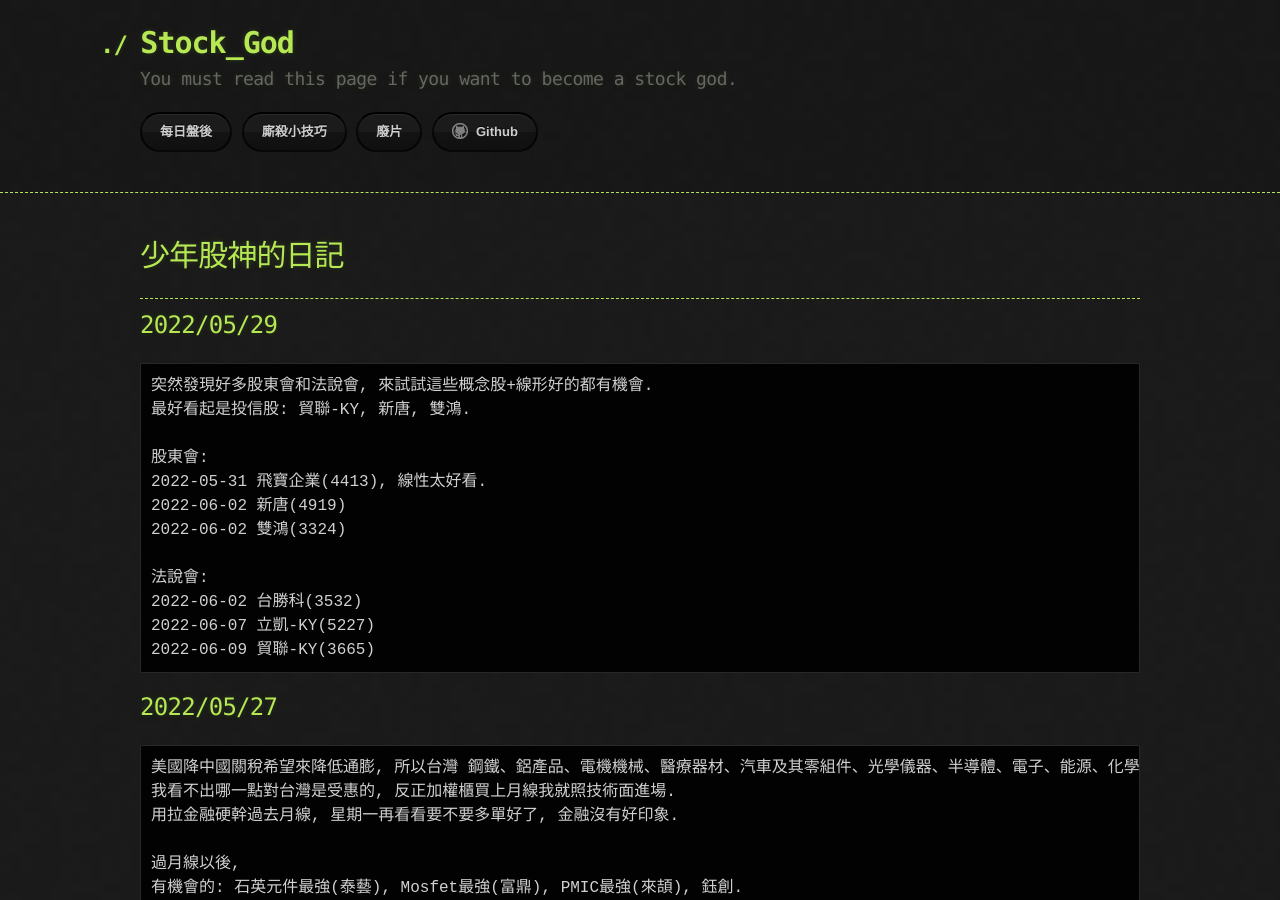
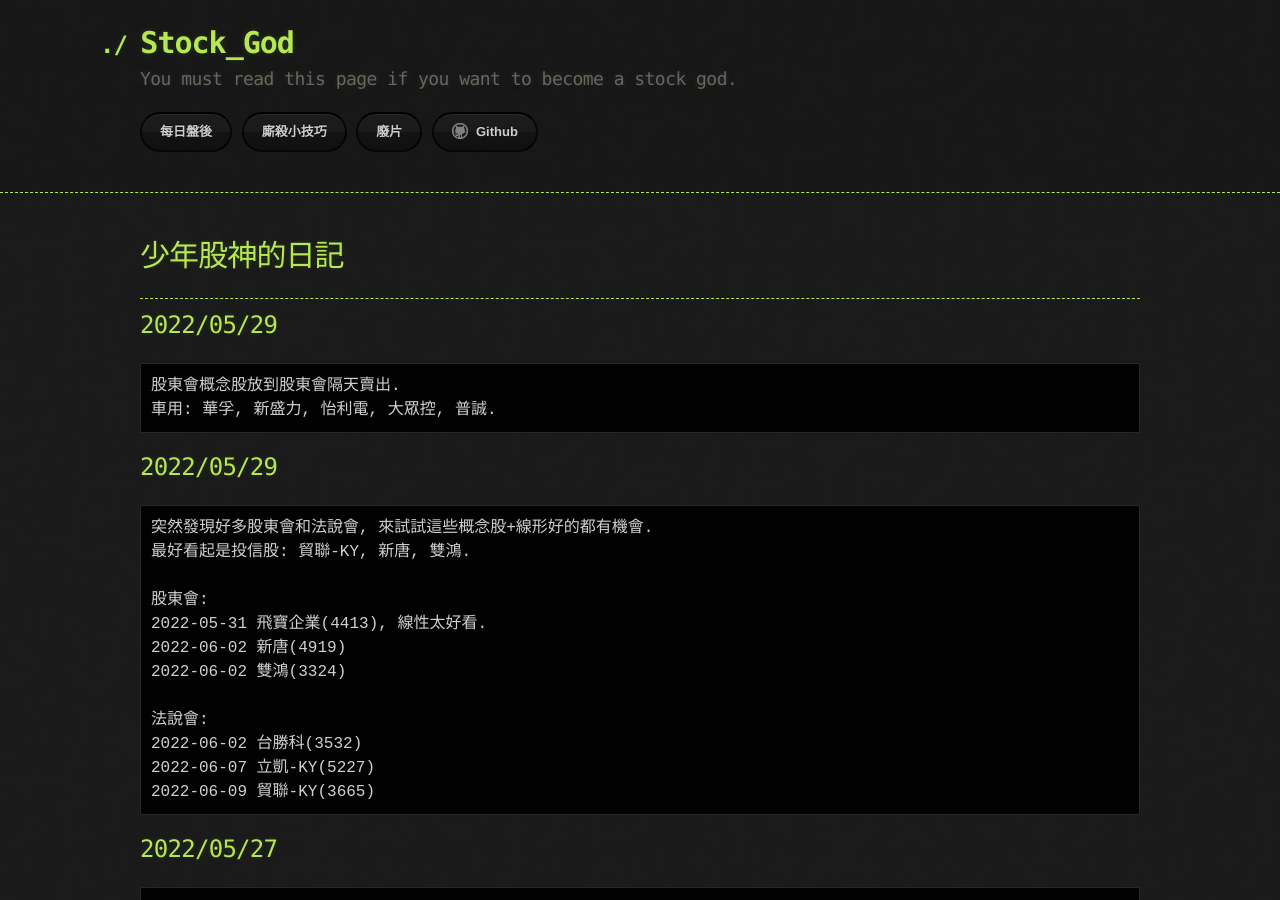
Before and after one commit to lepg5487/Stock_God, a Jekyll site: the page built from index.md, in a window 1280 px wide and 900 px high. Built offline with Jekyll 4.4.1, drawn with Linux system fonts in a browser that asks for light colours; our own code applies the rules of GitHub Pages for plain Markdown files.

Commit message:
Update index.md

````diff
--- a/index.md
+++ b/index.md
@@ -5,6 +5,12 @@ layout: testlayouts
 # 少年股神的日記
 
 ---
+
+## 2022/05/29
+```
+股東會概念股放到股東會隔天賣出.
+車用: 華孚, 新盛力, 怡利電, 大眾控, 普誠.
+```
 
 ## 2022/05/29
 ```
````
